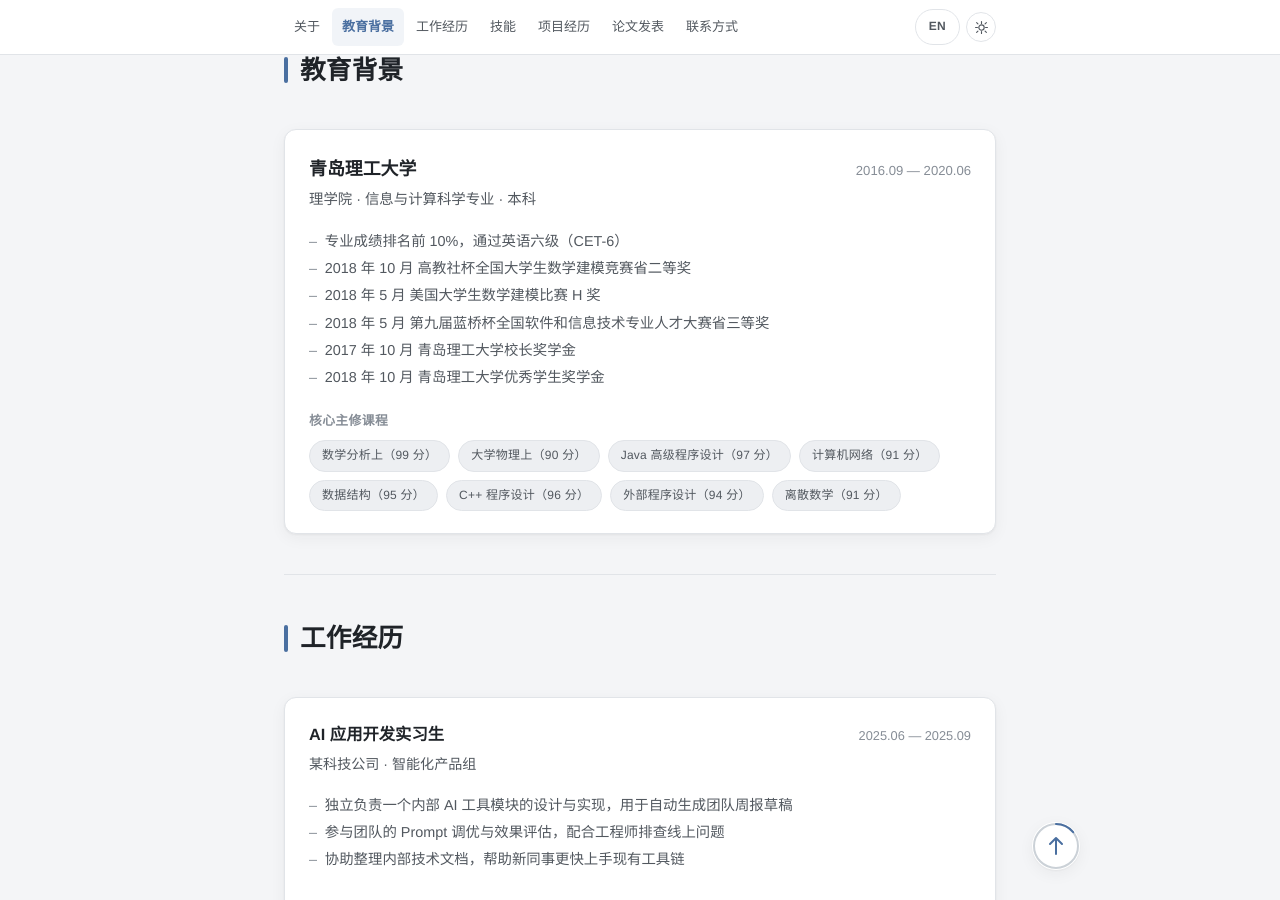
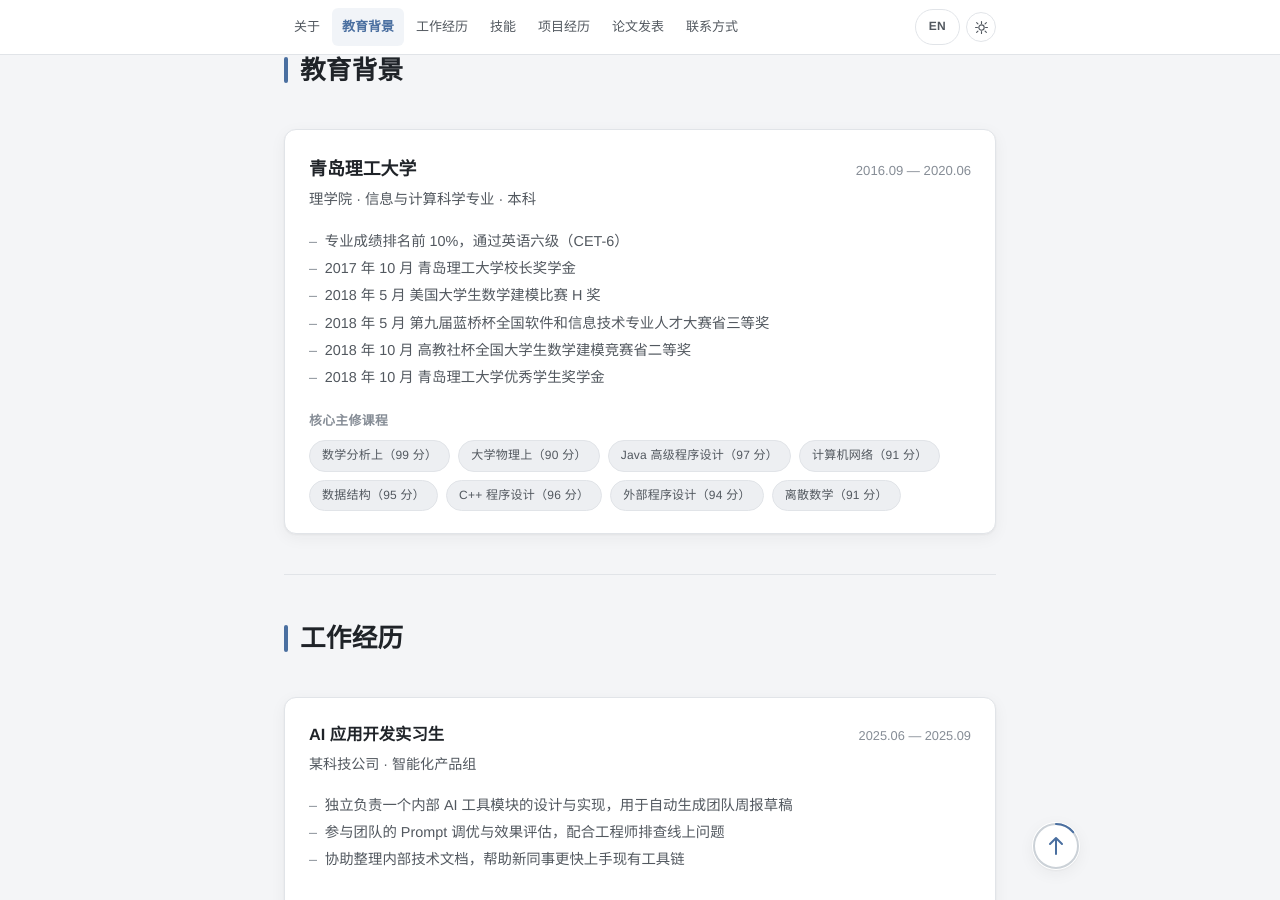
Before and after one commit to ChenChen913/ChenChen913.github.io, a Jekyll site: the page built from index.html, in a window 1280 px wide and 900 px high, scrolled down 302 px. Built offline with Jekyll 4.4.1, drawn with Linux system fonts in a browser that asks for light colours.

Commit message:
荣誉按年份排序（2017→2018）

```diff
--- a/_data/education.yml
+++ b/_data/education.yml
@@ -4,10 +4,10 @@ zh:
   period: 2016.09 — 2020.06
   honors:
     - 专业成绩排名前 10%，通过英语六级（CET-6）
-    - 2018 年 10 月 高教社杯全国大学生数学建模竞赛省二等奖
+    - 2017 年 10 月 青岛理工大学校长奖学金
     - 2018 年 5 月 美国大学生数学建模比赛 H 奖
     - 2018 年 5 月 第九届蓝桥杯全国软件和信息技术专业人才大赛省三等奖
-    - 2017 年 10 月 青岛理工大学校长奖学金
+    - 2018 年 10 月 高教社杯全国大学生数学建模竞赛省二等奖
     - 2018 年 10 月 青岛理工大学优秀学生奖学金
   courses_label: 核心主修课程
   courses:
@@ -26,10 +26,10 @@ en:
   period: 2016.09 — 2020.06
   honors:
     - Top 10% of the cohort; CET-6 certified
-    - Oct 2018 — 2nd Prize (Provincial), CUMCM
+    - Oct 2017 — President's Scholarship
     - May 2018 — Honorable Mention, MCM/ICM
     - May 2018 — 3rd Prize (Provincial), 9th Lanqiao Cup
-    - Oct 2017 — President's Scholarship
+    - Oct 2018 — 2nd Prize (Provincial), CUMCM
     - Oct 2018 — Outstanding Student Scholarship
   courses_label: Core Coursework
   courses:
```
